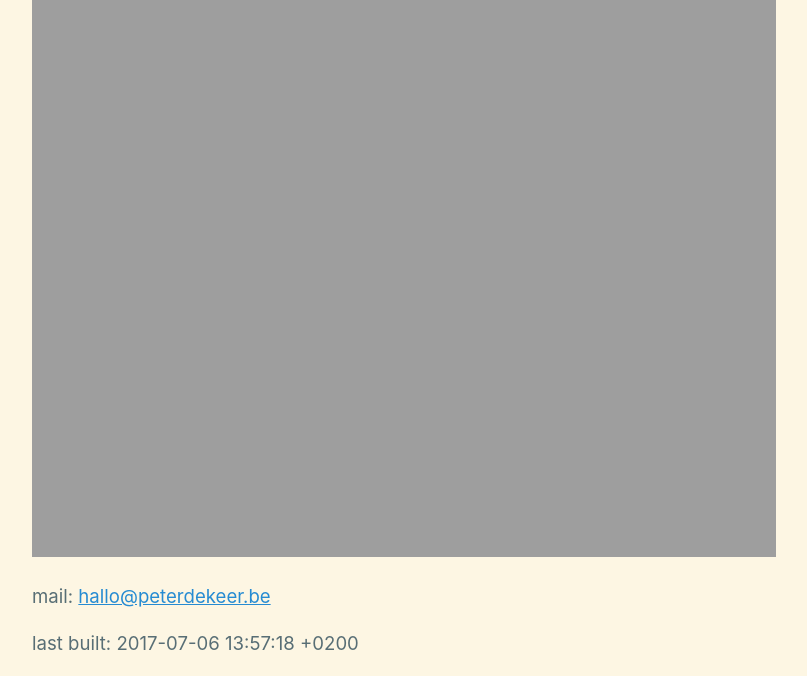
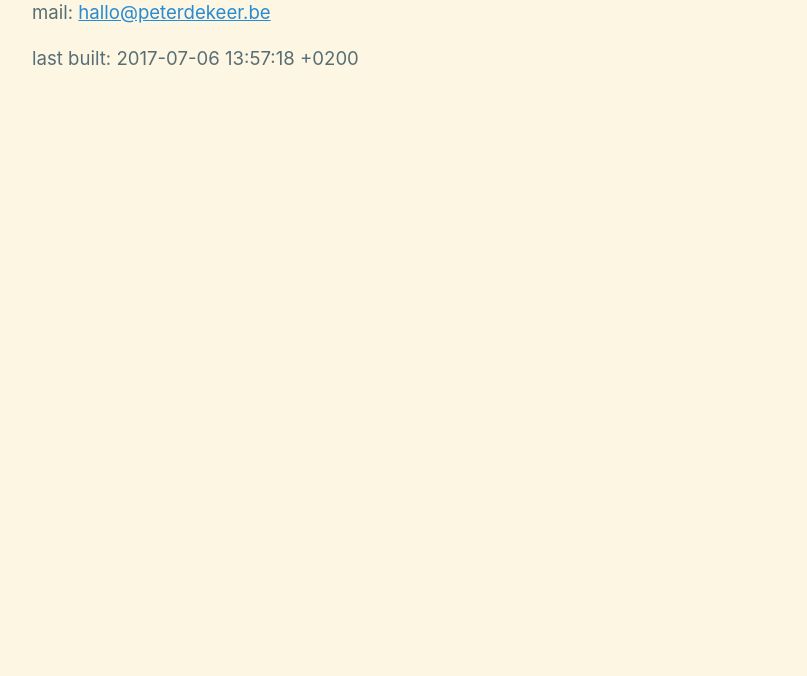
Before and after one commit to PeterDeKeer/PeterDeKeer.github.io, a Jekyll site: the page built from index.md, in a window 1280 px wide. Shown: the part 1063-1739 px from the top of the page, without its empty margins (236-1043 px from the left). Built offline with Jekyll 4.4.1, drawn with Linux system fonts in a browser that asks for light colours; after the commit the page ends 1155 px from its top, so only the background shows below that.

Commit message:
Update index.md

```diff
--- a/index.md
+++ b/index.md
@@ -20,5 +20,3 @@ title: T0-Triatlon ervaringen
 {% endfor %}
 
 <img src="//res.cloudinary.com/pdk/dpr_auto,q_auto,w_auto:150:900/IMG_3854_rbwtfg" sizes="100vw">
-
-<img src="/images_api/dpr_auto,q_auto,w_auto/IMG_3854_rbwtfg" sizes="100vw">
```
